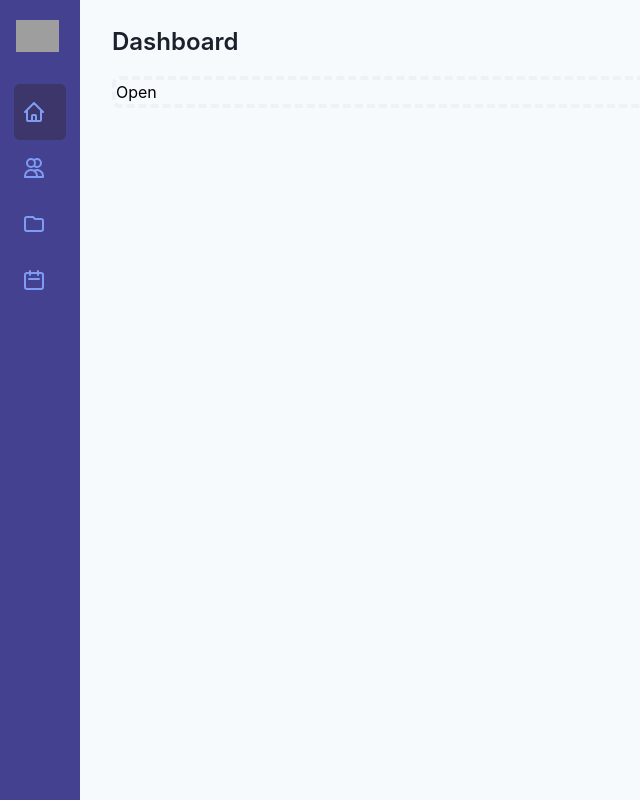
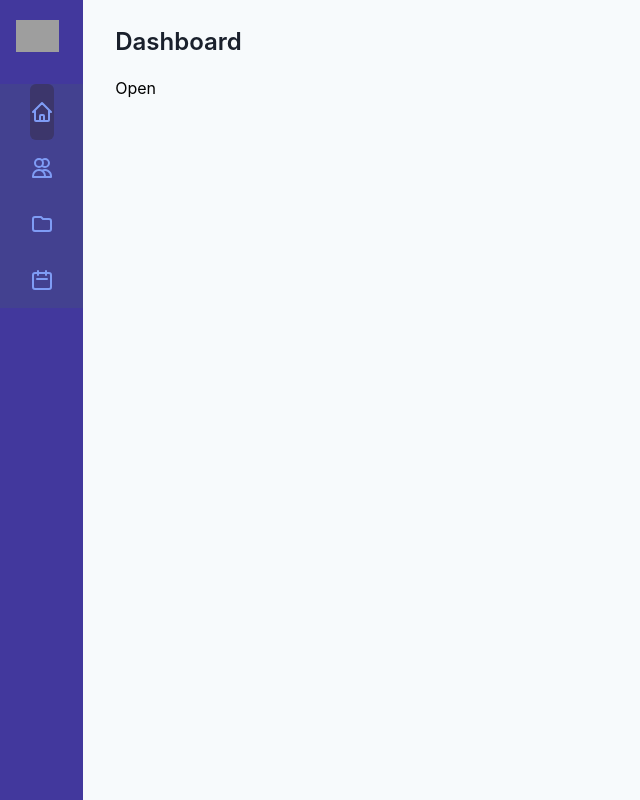
Before and after one commit to Saas-Starter-Kit/SAAS-Starter-Kit-Pro, a Next.js app: page /app in a window 1280 px wide. Shown: the whole page, without its empty margins (0-640 px from the left). Built offline with nearby package versions, Linux system fonts and the light colour scheme; grey boxes are pictures that could not be loaded; what @tailwindcss/ui would draw is missing.

Commit message:
added react tooltip

```diff
--- a/package.json
+++ b/package.json
@@ -15,6 +15,7 @@
     "react-dom": "17.0.1",
     "react-headroom": "^3.0.0",
     "react-icons": "^3.11.0",
+    "react-tooltip": "^4.2.10",
     "styled-components": "^5.2.1",
     "tailwindcss": "^1.9.6"
   },
--- a/src/components/app/AppLayout/App.js
+++ b/src/components/app/AppLayout/App.js
@@ -40,7 +40,7 @@ const App = () => {
             </svg>
           </button>
         </div>
-        <main className='flex-1 relative z-0 overflow-y-auto focus:outline-none' tabindex='0'>
+        <main className='flex-1  z-0 overflow-y-auto focus:outline-none' tabindex='0'>
           <div className='pt-2 pb-6 md:py-6'>
             <div className='max-w-7xl mx-auto px-4 sm:px-6 md:px-8'>
               <h1 className='text-2xl font-semibold text-gray-900'>Dashboard</h1>
@@ -48,7 +48,7 @@ const App = () => {
             <div className='max-w-7xl mx-auto px-4 sm:px-6 md:px-8'>
               {/*<!-- Replace with your content -->*/}
               <div className='py-4'>
-                <div className='border-4 border-dashed border-gray-200 rounded-lg h-96'>
+                <div className=''>
                   <button onClick={sidebarHandler}>Open</button>
                 </div>
               </div>
--- a/src/components/app/AppLayout/sidebarIcons.js
+++ b/src/components/app/AppLayout/sidebarIcons.js
@@ -1,11 +1,22 @@
 import AvatarDropDown from './avatarDropDown';
+import styled from 'styled-components';
+import ReactTooltip from 'react-tooltip';
+
+const Sidebar = styled.div`
+  display: flex;
+  flex-direction: column;
+  flex: 1 1 0%;
+  background-color: #42389d;
+  width: 5.2rem;
+  overflow: hidden;
+`;
 
 const SidebarIcons = () => {
   return (
     <div className='hidden md:flex md:flex-shrink-0'>
-      <div className='flex flex-col justify-center w-20'>
+      <div className='flex flex-col'>
         {/*<!-- Sidebar component, swap this element with another sidebar if you like -->*/}
-        <div className='flex flex-col h-0 flex-1 bg-indigo-800'>
+        <Sidebar>
           <div className='flex-1 flex flex-col pt-5 pb-4 overflow-y-auto'>
             <div className='flex items-center flex-shrink-0 px-4'>
               <img
@@ -16,13 +27,14 @@ const SidebarIcons = () => {
             </div>
             {/*<AvatarDropDown />*/}
             <nav className='mt-8 flex flex-col items-center bg-indigo-800'>
+              <div data-tip data-for='registerTip'>
                 <a
                   href='#'
-                className='group flex items-center px-2 py-4 text-sm leading-5 font-medium text-white rounded-md bg-indigo-900 focus:outline-none focus:bg-indigo-700 transition ease-in-out duration-150'
+                  className='group flex items-center py-4 text-sm leading-5 font-medium text-white rounded-md bg-indigo-900 focus:outline-none focus:bg-indigo-700 transition ease-in-out duration-150'
                 >
                   {/*<!-- Heroicon name: home -->*/}
                   <svg
-                  className='mr-3 h-6 w-6 text-indigo-400 group-focus:text-indigo-300 transition ease-in-out duration-150'
+                    className='h-6 w-6 text-indigo-400 group-focus:text-indigo-300 transition ease-in-out duration-150'
                     xmlns='http://www.w3.org/2000/svg'
                     fill='none'
                     viewBox='0 0 24 24'
@@ -37,13 +49,18 @@ const SidebarIcons = () => {
                   </svg>
                 </a>
 
+                <ReactTooltip id='registerTip' place='top' effect='solid'>
+                  Tooltip for the register button
+                </ReactTooltip>
+              </div>
+
               <a
                 href='#'
                 className='group flex items-center px-2 py-4 text-sm leading-5 font-medium text-indigo-300 rounded-md hover:text-white hover:bg-indigo-700 focus:outline-none focus:text-white focus:bg-indigo-700 transition ease-in-out duration-150'
               >
                 {/*<!-- Heroicon name: users -->*/}
                 <svg
-                  className='mr-3 h-6 w-6 text-indigo-400 group-hover:text-indigo-300 group-focus:text-indigo-300 transition ease-in-out duration-150'
+                  className='h-6 w-6 text-indigo-400 group-hover:text-indigo-300 group-focus:text-indigo-300 transition ease-in-out duration-150'
                   xmlns='http://www.w3.org/2000/svg'
                   fill='none'
                   viewBox='0 0 24 24'
@@ -64,7 +81,7 @@ const SidebarIcons = () => {
               >
                 {/*<!-- Heroicon name: folder -->*/}
                 <svg
-                  className='mr-3 h-6 w-6 text-indigo-400 group-hover:text-indigo-300 group-focus:text-indigo-300 transition ease-in-out duration-150'
+                  className='h-6 w-6 text-indigo-400 group-hover:text-indigo-300 group-focus:text-indigo-300 transition ease-in-out duration-150'
                   xmlns='http://www.w3.org/2000/svg'
                   fill='none'
                   viewBox='0 0 24 24'
@@ -85,7 +102,7 @@ const SidebarIcons = () => {
               >
                 {/*<!-- Heroicon name: calendar -->*/}
                 <svg
-                  className='mr-3 h-6 w-6 text-indigo-400 group-hover:text-indigo-300 group-focus:text-indigo-300 transition ease-in-out duration-150'
+                  className='h-6 w-6 text-indigo-400 group-hover:text-indigo-300 group-focus:text-indigo-300 transition ease-in-out duration-150'
                   xmlns='http://www.w3.org/2000/svg'
                   fill='none'
                   viewBox='0 0 24 24'
@@ -101,7 +118,7 @@ const SidebarIcons = () => {
               </a>
             </nav>
           </div>
-        </div>
+        </Sidebar>
       </div>
     </div>
   );
```
Also changed, not shown: 1 other file (tests, documents, lock files or other folders). Lines whose indentation alone changed are shown as unchanged.
